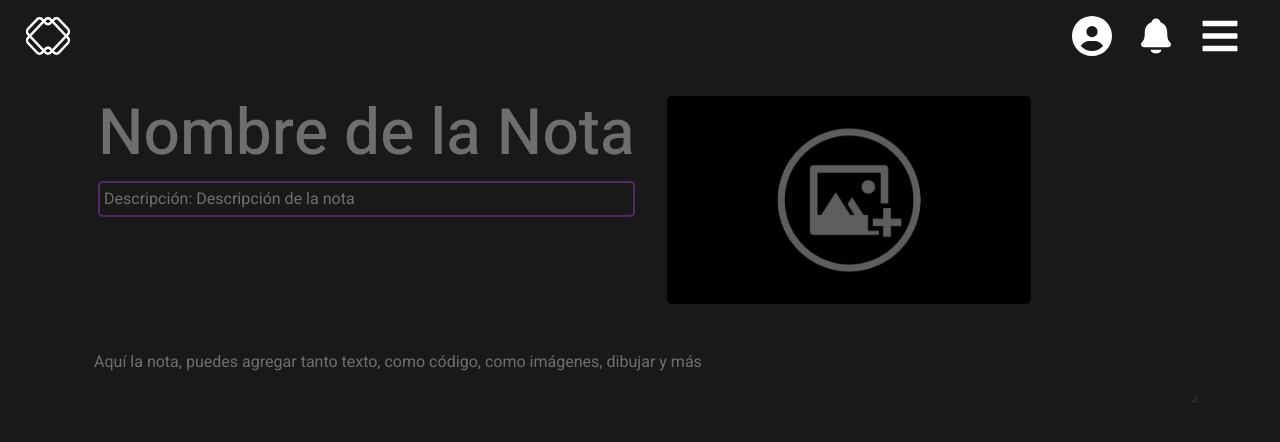
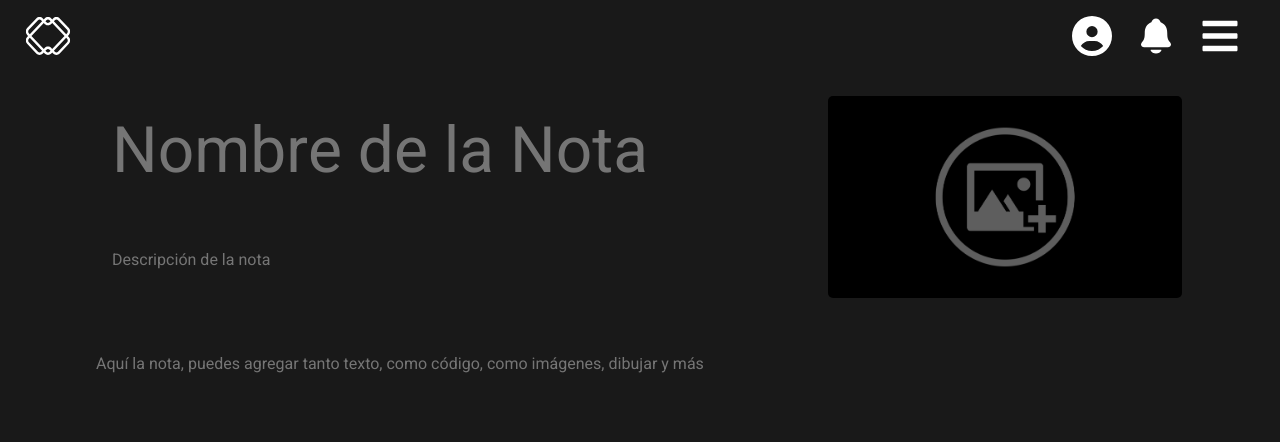
Before and after one commit to martinxyz7/ultra-notas, a React (Vite) app: page /crear in a window 1280 px wide. Shown: the top 442 px of the page. Built offline with nearby package versions, Linux system fonts and the light colour scheme.

Commit message:
Sección crear terminada con React Hooks
Ahora son todos inputs con react hooks integrado, titulo, descripcion, contenido y img

```diff
--- a/src/App/Crear.jsx
+++ b/src/App/Crear.jsx
@@ -1,34 +1,90 @@
+import { useState, useRef } from "react";
 import "./css/Crear.css";
 
 function Crear() {
+  // Estados para almacenar los valores del título, descripción, contenido y la imagen
+  const [titulo, setTitulo] = useState("");
+  const [descripcion, setDescripcion] = useState("");
+  const [contenido, setContenido] = useState("");
+  const [imagen, setImagen] = useState("src/assets/newimg.webp"); // Estado para la imagen
+  const fileInputRef = useRef(null); // Ref para el input de imagen
+
+  const handleImageChange = (e) => {
+    const file = e.target.files[0];
+    if (file) {
+      const imageURL = URL.createObjectURL(file);
+      setImagen(imageURL); // Actualiza la imagen con el archivo subido
+    }
+  };
+
+  const handleClick = () => {
+    fileInputRef.current.click(); // Dispara el clic en el input de tipo file
+  };
+
   return (
     <main className="container crear">
       <article className="d-flex">
-        <section className="p-3">
-          <h1 className="nombre-crear">Nombre de la Nota</h1>
-          <p className="descripcion-crear p-1">
-            Descripción: Descripción de la nota
-          </p>
+        {/* Inputs para el Título y la Descripción */}
+        <section className="flex-column">
+          <section className="p-3">
+            <input
+              type="text"
+              className="form-control titulo-crear"
+              id="titulo-crear"
+              value={titulo}
+              onChange={(e) => setTitulo(e.target.value)}
+              placeholder="Nombre de la Nota"
+            />
+          </section>
+
+          <section className="p-3">
+            <textarea
+              type="text"
+              className="form-control descripcion-crear"
+              id="descripcion-crear"
+              value={descripcion}
+              onChange={(e) => setDescripcion(e.target.value)}
+              rows="2"
+              maxLength="180"
+              placeholder="Descripción de la nota"
+            />
+          </section>
         </section>
+
+        {/* Imagen - Al hacer clic se abre el selector de archivos */}
         <section className="p-3 d-flex">
-          <a href="#insertar-imagen">
+          <a href="#insertar-imagen" onClick={handleClick}>
             <img
-              src="src/assets/newimg.webp"
+              src={imagen}
               alt="Aca va tu imagen"
               className="crear-img img-fluid"
             />
           </a>
         </section>
+
+        {/* Input para seleccionar la imagen (oculto) */}
+        <input
+          type="file"
+          accept="image/*"
+          ref={fileInputRef} // Referencia al input file
+          style={{ display: "none" }} // Ocultamos el input
+          onChange={handleImageChange} // Maneja el cambio de imagen
+        />
       </article>
-      {/* <span className="texto-crear p-3">
-        Aquí la nota, puedes agregar tanto texto, como código, como imagenes,
-        dibujar y más
-      </span> */}
+
+      {/* Textarea para el Contenido */}
       <span className="texto-crear p-3">
-        <textarea className="form-control input-crear">
-          Aquí la nota, puedes agregar tanto texto, como código, como imágenes,
-          dibujar y más
-        </textarea>
+        <textarea
+          className="form-control contenido-crear"
+          id="contenido-crear"
+          value={contenido}
+          onChange={(e) => setContenido(e.target.value)}
+          onInput={(e) =>
+            (e.target.style.height = e.target.scrollHeight + "px")
+          }
+          placeholder="Aquí la nota, puedes agregar tanto texto, como código, como imágenes, dibujar y más"
+          rows={5}
+        />
       </span>
     </main>
   );
--- a/src/App/css/Crear.css
+++ b/src/App/css/Crear.css
@@ -2,15 +2,19 @@
   padding-top: 5rem;
 } /* Para que las cards queden por debajo del MiniNavbar */
 
-.nombre-crear {
+.titulo-crear,
+.titulo-crear:focus {
   font-size: 4rem;
-  opacity: 0.37; /* 63% opaco, 37% transparente */
+  background: transparent;
+  border: transparent;
 }
 
-.descripcion-crear {
+.descripcion-crear,
+.descripcion-crear:focus {
   border: 2px solid #b14aed;
   border-radius: 5px;
-  opacity: 0.37;
+  background: transparent;
+  resize: none;
 }
 
 .crear-img {
@@ -32,11 +36,34 @@
   }
 }
 
-.texto-crear {
-  opacity: 0.37;
+.contenido-crear,
+.contenido-crear:focus {
+  background: none;
+  border-style: none;
+  resize: none;
 }
 
-.input-crear {
-  background: none;
-  border-style: none;
+input,
+textarea {
+  caret-color: #b14aed; /* Cambia el color del cursor */
+  outline: none !important; /* Forzamos que no tenga outline */
+  border: 2px solid transparent !important; /* Borde transparente al inicio */
+  transition: border-color 0.3s ease-in-out !important; /* Transición suave */
+  overflow: hidden; /* Oculta la barra de desplazamiento */
 }
+
+input:focus,
+textarea:focus {
+  border-color: #b14aed !important; /* Borde violeta al hacer focus */
+  border-radius: 5px !important; /* Bordes redondeados */
+  box-shadow: 0 0 5px rgba(128, 0, 255, 0.5) !important; /* Resplandor */
+}
+
+/* Para cambiar el color del placeholder */
+input::placeholder {
+  color: rgba(255, 255, 255, 0.4) !important; /* Cambia a tu color preferido */
+}
+
+textarea::placeholder {
+  color: rgba(255, 255, 255, 0.4) !important; /* Cambia a tu color preferido */
+}
```
